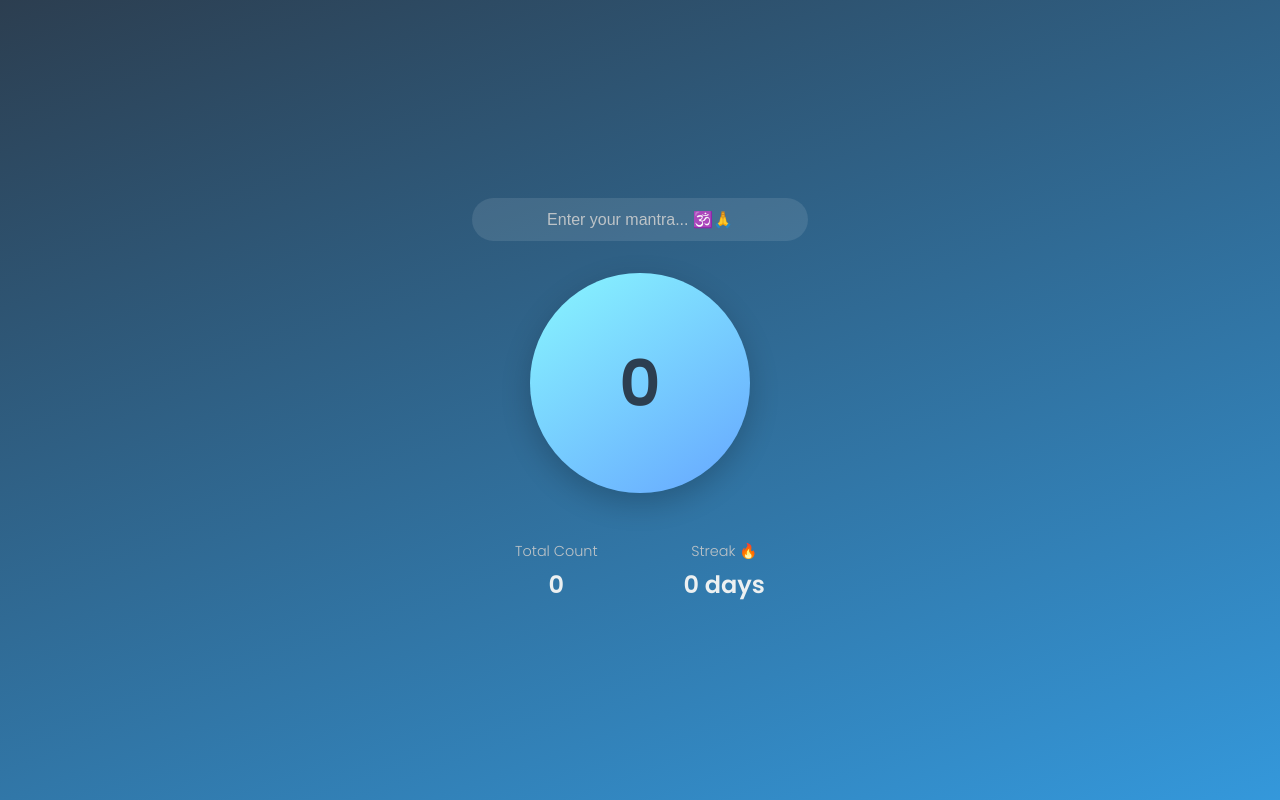
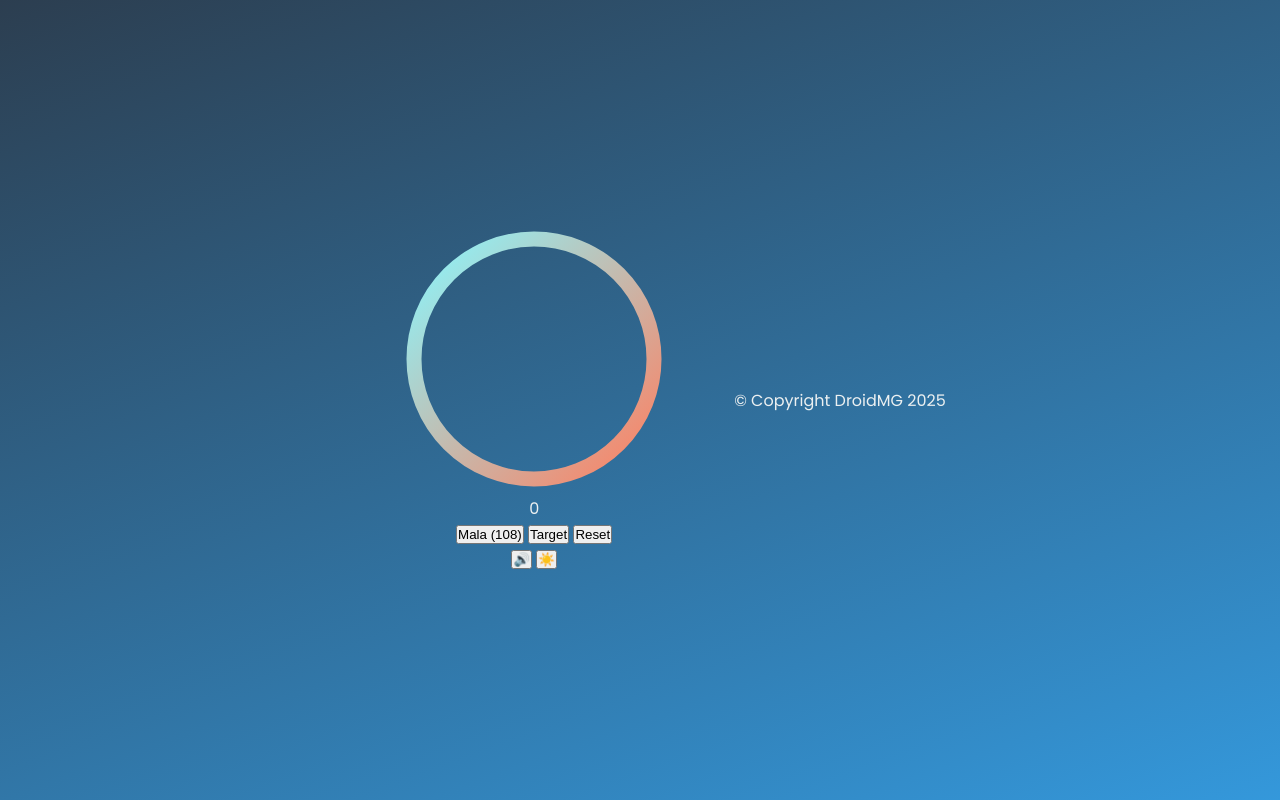
Before and after one commit to DroidMG/sadhak, a plain HTML site: page index.html in a window 1280 px wide. Drawn offline with Linux system fonts and the light colour scheme.

Commit message:
Update index.html

```diff
--- a/index.html
+++ b/index.html
@@ -2,37 +2,49 @@
 <html lang="en">
 <head>
     <meta charset="UTF-8">
-    <meta name="viewport" content="width=device-width, initial-scale=1.0">
-    <title>Mala 🧘‍♂️ - Digital Mantra Counter</title>
+    <meta name="viewport" content="width=device-width, initial-scale=1.0, user-scalable=no">
+    <title>Mala 🧘‍♂️</title>
+    <link rel="preconnect" href="https://fonts.googleapis.com">
+    <link rel="preconnect" href="https://fonts.gstatic.com" crossorigin>
+    <link href="https://fonts.googleapis.com/css2?family=Inter:wght@300;400;600;700&display=swap" rel="stylesheet">
     <link rel="stylesheet" href="style.css">
     <link rel="manifest" href="manifest.json">
-    <meta name="theme-color" content="#2c3e50">
+    <meta name="theme-color" content="#ffffff">
     <link rel="apple-touch-icon" href="icons/icon-192x192.png">
 </head>
 <body>
     <div class="app-container">
-        <header class="mantra-header">
-            <input type="text" id="mantraInput" class="mantra-input" placeholder="Enter your mantra... 🕉️🙏">
-        </header>
+        <div class="main-circle" id="mainCircle">
+            <svg class="progress-ring" width="260" height="260">
+                <circle class="progress-ring__bg" stroke-width="15" fill="transparent" r="120" cx="130" cy="130"/>
+                <defs>
+                    <linearGradient id="gradient" x1="0%" y1="0%" x2="100%" y2="100%">
+                        <stop offset="0%" style="stop-color:#89f7fe;stop-opacity:1" />
+                        <stop offset="100%" style="stop-color:#ff7e5f;stop-opacity:1" />
+                    </linearGradient>
+                </defs>
+                <circle id="progressRing" class="progress-ring__circle" stroke="url(#gradient)" stroke-width="15" stroke-linecap="round" fill="transparent" r="120" cx="130" cy="130"/>
+            </svg>
+            <div class="counter-content">
+                <div class="count-display" id="countDisplay">0</div>
+                <div class="mode-display" id="modeDisplay"></div>
+            </div>
+        </div>
 
-        <main class="counter-container">
-            <div id="counterCircle" class="counter-circle">
-                <div class="counter-outline"></div>
-                <span id="sessionCount" class="counter-text">0</span>
-            </div>
-        </main>
+        <div class="controls">
+            <button class="control-btn" id="malaModeBtn">Mala (108)</button>
+            <button class="control-btn" id="targetBtn">Target</button>
+            <button class="control-btn" id="resetBtn">Reset</button>
+        </div>
 
-        <footer class="stats-footer">
-            <div class="stat-item">
-                <span class="stat-label">Total Count</span>
-                <span id="totalCount" class="stat-value">0</span>
-            </div>
-            <div class="stat-item">
-                <span class="stat-label">Streak 🔥</span>
-                <span id="streak" class="stat-value">0 days</span>
-            </div>
-        </footer>
+        <div class="settings">
+             <button class="setting-btn" id="feedbackBtn">🔊</button>
+             <button class="setting-btn" id="themeBtn">☀️</button>
+        </div>
     </div>
+    <footer class="footer">
+        © Copyright DroidMG 2025
+    </footer>
 
     <script src="script.js"></script>
 </body>
```
